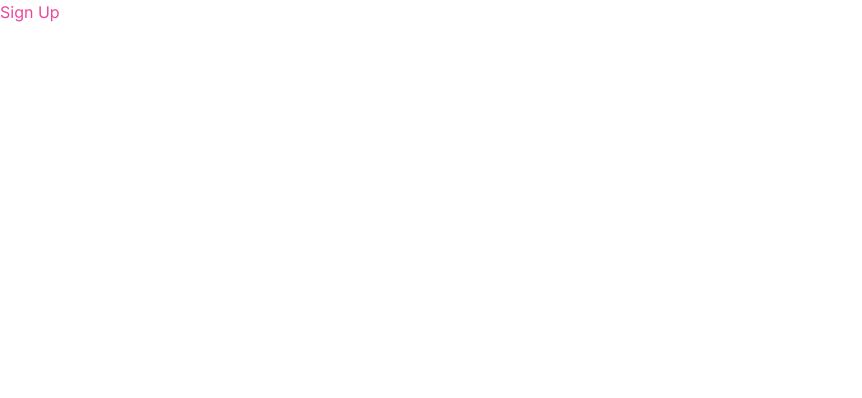
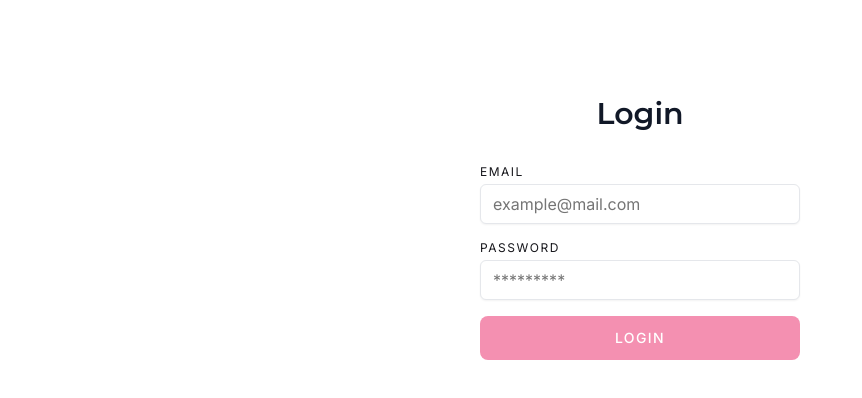
Before and after one commit to luzelcas96/Form-Login-SignUp, a React (Create React App) app: page / in a window 1280 px wide. Shown: the top 398 px of the page, without its empty margins (0-862 px from the left). Built offline with nearby package versions, Linux system fonts and the light colour scheme.

Commit message:
ADD: login page without functionallity

```diff
--- a/src/App.js
+++ b/src/App.js
@@ -1,9 +1,9 @@
-import LinkTo from "./components/link";
+import Login from "./components/pages/login";
 
 function App() {
   return (
     <>
-      <LinkTo>Sign Up</LinkTo>
+      <Login/>
     </>
   );
 }
--- /dev/null
+++ b/src/components/pages/login.js
@@ -0,0 +1,33 @@
+import styled from "@emotion/styled";
+import Button from "../Button";
+import FormInput from "../FormInput";
+import { colors, typography } from "../../styles";
+import { TitleForm, Wrapper, WrapperForm } from "./styles";
+
+const newButton = {
+    width:"100%",
+    backgroundColor: colors.primary[300],
+    color: colors.white,
+    fontFamily: "Inter",
+    fontStyle: "normal",
+    fontWeight: "500",
+    fontSize: "14px",
+    lineHeight: "20px",
+    letterSpacing:"0.1em",
+    textTransform: "Uppercase"
+}
+
+function Login() {
+    return (
+        <Wrapper>
+            <TitleForm>login</TitleForm>
+             <WrapperForm>
+                <FormInput type = "email" name= "Email" id= "email" placeholder="example@mail.com"/>
+                <FormInput type = "password" name= "Password" id="password" placeholder="*********"/>
+                <Button style={newButton} children="LOGIN" />
+             </WrapperForm>
+        </Wrapper>
+    );
+}
+
+export default Login;
--- /dev/null
+++ b/src/components/pages/styles.js
@@ -0,0 +1,28 @@
+import styled from "@emotion/styled";
+import { colors, typography } from "../../styles";
+
+const Wrapper = styled.div`
+    display: flex;
+    flex-direction: column;
+    padding: 0px 16px;
+    gap: 32px;
+    width: 768px;
+    margin: 96px auto;
+    align-items:center;
+`;
+
+const WrapperForm = styled.div`
+    display: flex;
+    flex-direction: column;
+    gap: 16px;
+`;
+
+const TitleForm = styled.h1 `
+    color:${colors.gray[900]};
+    text-transform: capitalize;
+    ${typography.head.md};
+    font-weight: 600;
+    text-transform: capitalize;
+`;
+
+export {Wrapper, WrapperForm, TitleForm};
```
Also changed, not shown: src/components/pages/sign-up.js (added, +14 -0 lines).
